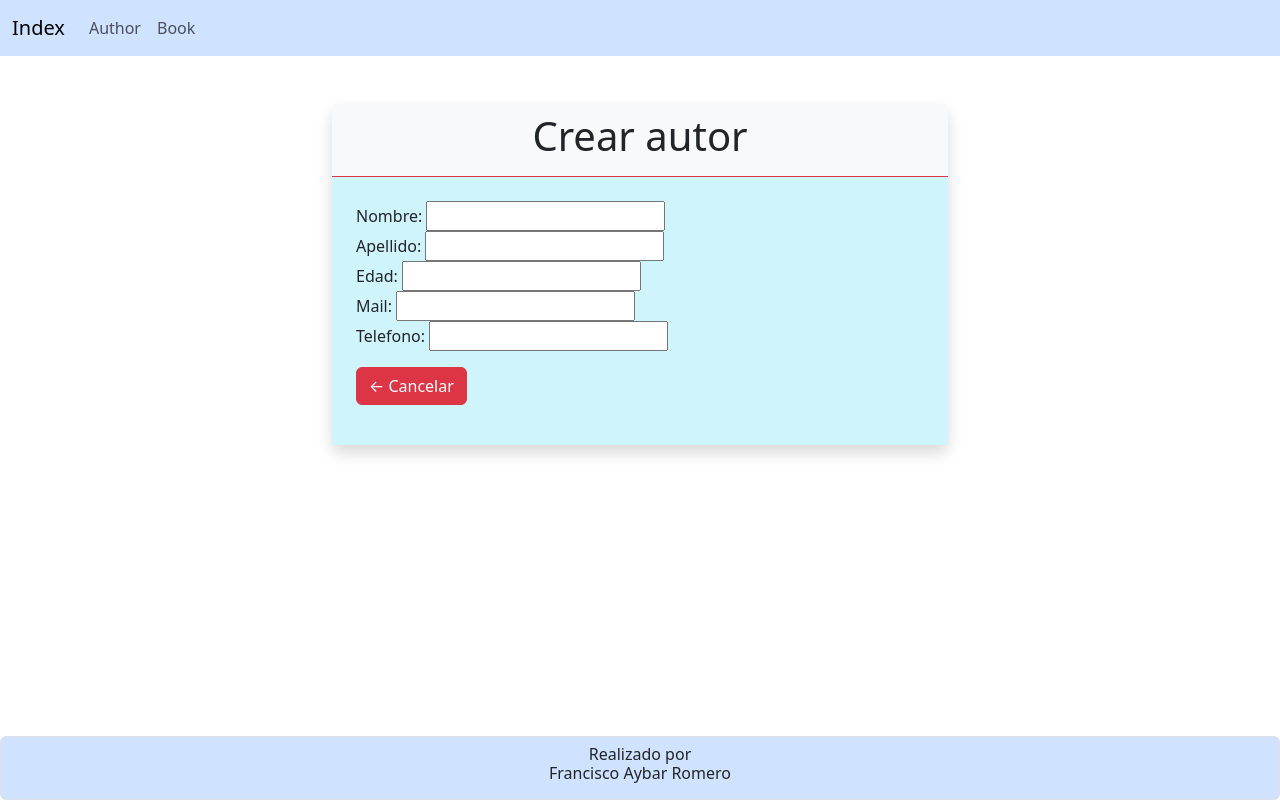
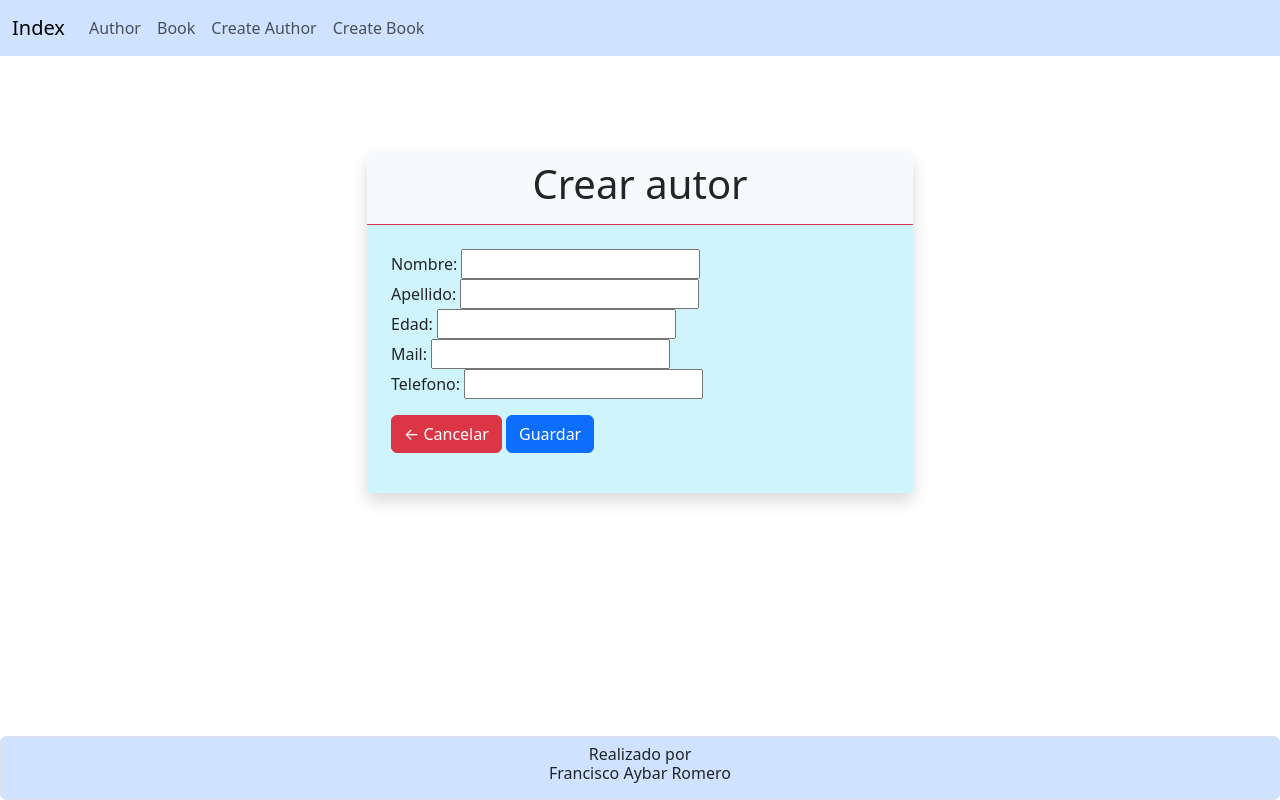
Before and after one commit to Makiflay86/django, a Django app: page /author_create/ in a window 1280 px wide. Run offline with Django 5.2, Linux system fonts and the light colour scheme.

Commit message:
cambiando el formulario y la barra de nav

```diff
--- a/HolaMundo/templates/author_create.html
+++ b/HolaMundo/templates/author_create.html
@@ -1,31 +1,13 @@
-<!doctype html>
-<html lang="es-ES">
-    <head>
 {%extends 'index.html'%}
 
 {%block title%}
 <title>List of Author | Create</title>
 {%endblock title%}
-        <!-- Required meta tags -->
-        <meta charset="utf-8" />
-        <meta
-            name="viewport"
-            content="width=device-width, initial-scale=1, shrink-to-fit=no"
-        />
-
-        <!-- Bootstrap CSS v5.2.1 -->
-        <link
-            href="https://cdn.jsdelivr.net/npm/bootstrap@5.3.2/dist/css/bootstrap.min.css"
-            rel="stylesheet"
-            integrity="sha384-T3c6CoIi6uLrA9TneNEoa7RxnatzjcDSCmG1MXxSR1GAsXEV/Dwwykc2MPK8M2HN"
-            crossorigin="anonymous"
-        />
-    </head>
-
-    <body>
 
 {%block content%}
-        <div class="container-fluid w-50">
+<div class="container my-5">
+    <div class="row justify-content-center">
+        <div class="col-12 col-md-8 col-lg-6">
 
             <section class="bg-light rounded shadow my-5">
                 <div class="text-center py-2 border-bottom border-danger">
@@ -33,31 +15,21 @@
                 </div>
                 <article class="bg-info-subtle p-4">
 
+                    <form action="" method="POST" class="form">
+
+                        {%csrf_token%}
                         {{author_form}}
 
                         <div class="my-3">
-                        <a href="/author/" class="btn btn-danger">
-                            ← Cancelar
-                        </a>
+                            <a href="/author/" class="btn btn-danger">← Cancelar</a>
+                            <button type="submit" class="btn btn-primary">Guardar</button>
                         </div>
+
+                    </form>
 
                 </article>
             </section>
-
+        </div>
+    </div>
 </div>
 {%endblock content%}
-
-        <!-- Bootstrap JavaScript Libraries -->
-        <script
-            src="https://cdn.jsdelivr.net/npm/@popperjs/core@2.11.8/dist/umd/popper.min.js"
-            integrity="sha384-I7E8VVD/ismYTF4hNIPjVp/Zjvgyol6VFvRkX/vR+Vc4jQkC+hVqc2pM8ODewa9r"
-            crossorigin="anonymous"
-        ></script>
-
-        <script
-            src="https://cdn.jsdelivr.net/npm/bootstrap@5.3.2/dist/js/bootstrap.min.js"
-            integrity="sha384-BBtl+eGJRgqQAUMxJ7pMwbEyER4l1g+O15P+16Ep7Q9Q+zqX6gSbd85u4mG4QzX+"
-            crossorigin="anonymous"
-        ></script>
-    </body>
-</html>
--- a/HolaMundo/templates/index.html
+++ b/HolaMundo/templates/index.html
@@ -40,6 +40,12 @@
                         <li class="nav-item">
                             <a class="nav-link" href="/book/">Book</a>
                         </li>
+                        <li class="nav-item">
+                            <a class="nav-link" href="/author_create/">Create Author</a>
+                        </li>
+                        <li class="nav-item">
+                            <a class="nav-link" href="/book_create/">Create Book</a>
+                        </li>
                     </ul>
                 </div>
             </div>
```
Also changed, not shown: db.sqlite3. Lines whose indentation alone changed are shown as unchanged.
